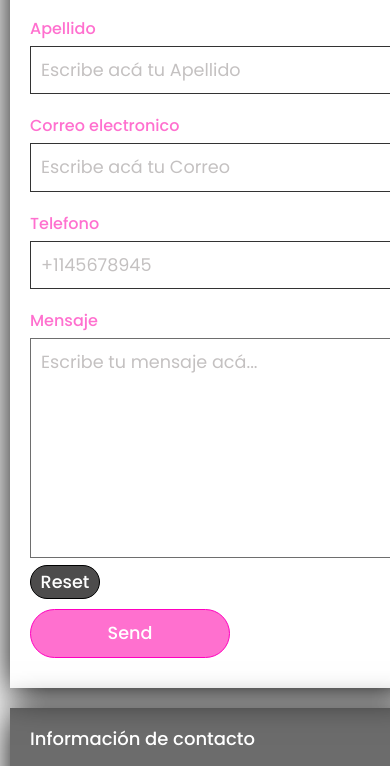
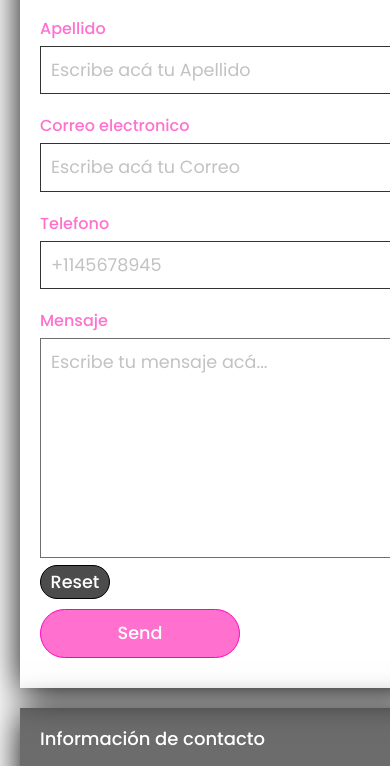
Before and after one commit to REFRACTUM/tercer-entrega, a plain HTML site: page paginas/contacto.html in a window 390 px wide. Shown: the part 838-1604 px from the top of the page. Drawn offline with nearby package versions, Linux system fonts and the light colour scheme.

Commit message:
otra act

```diff
--- a/scss/_responsive.scss
+++ b/scss/_responsive.scss
@@ -209,7 +209,8 @@
 
   .contactanos {
     width: 90%;
-    margin-bottom: 10px;
+    margin: auto;
+    align-items: center;
   }
 
   .box1 {
@@ -518,6 +519,8 @@
   }
 
   .contactanos {
+    margin-left: 10px;
+    width: 75%;
     padding: 10px;
   }
 
```
Also changed, not shown: css/estilos.css, 1 other file.
